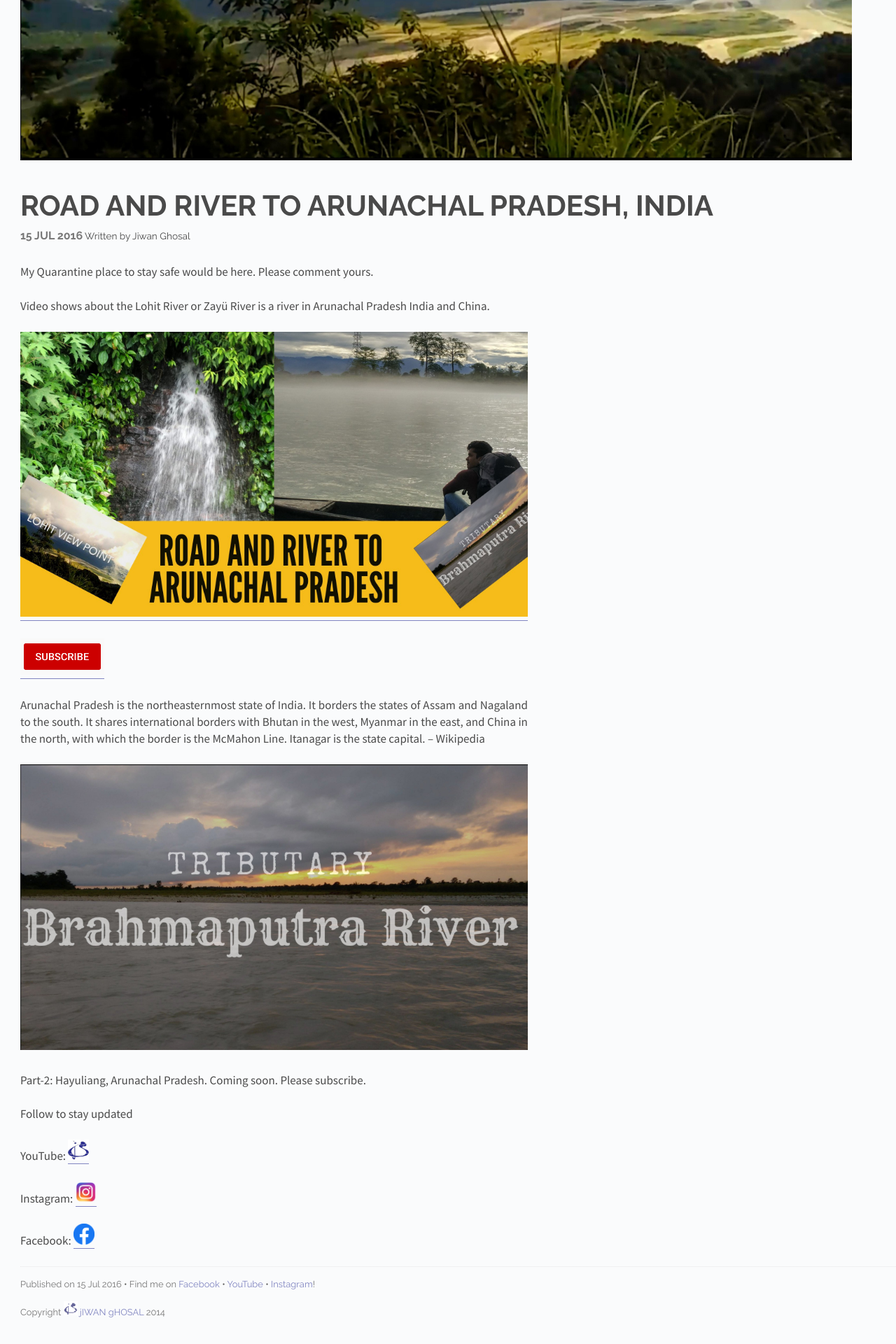
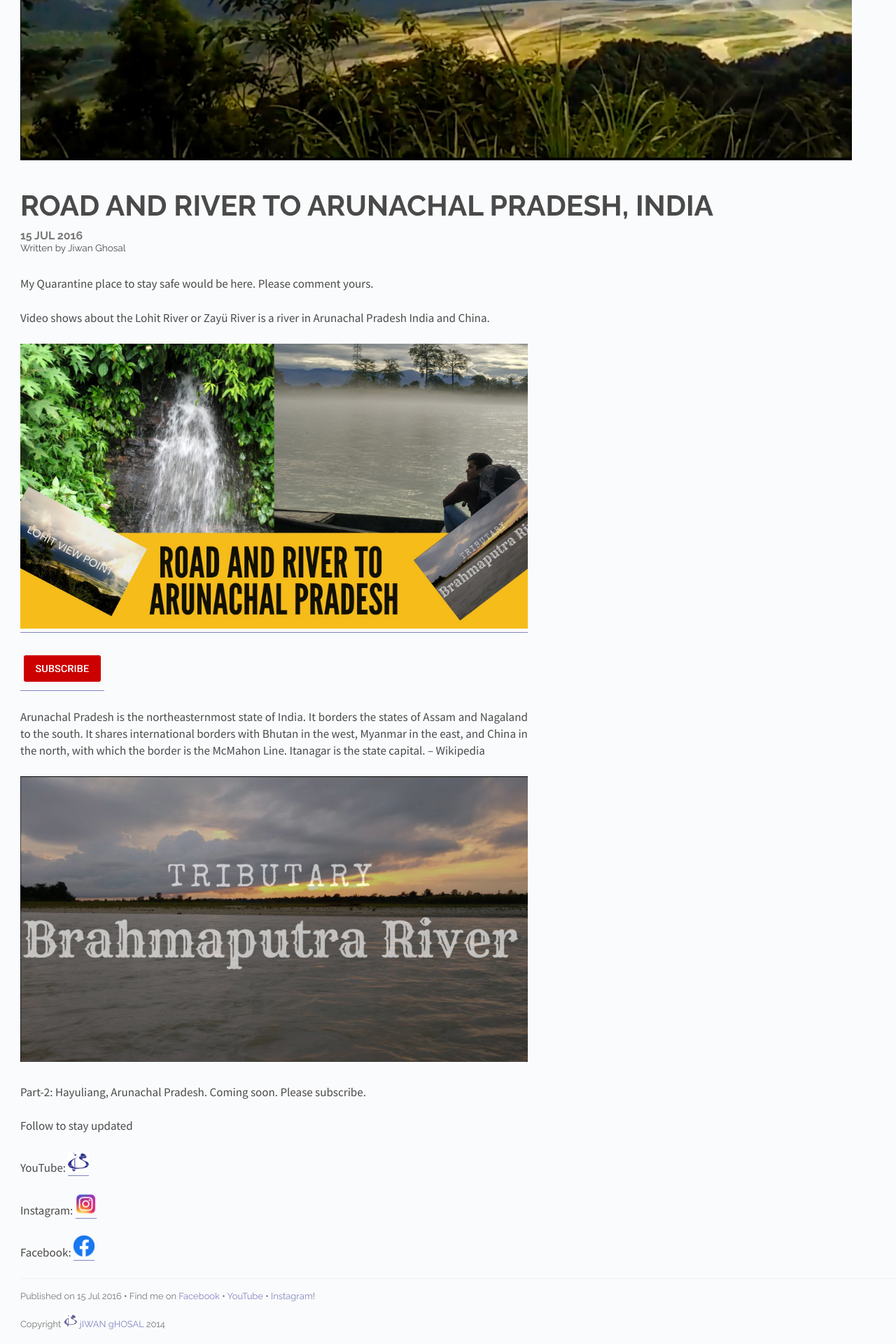
Before and after one commit to heartstchr/Blog, a Jekyll site: the page built from _posts/2016-07-15-Road-and-River-to-Arunachal-Pradesh-India.md, in a window 1280 px wide. Shown: the part 2908-4828 px from the top of the page at 70% size. Built offline with Jekyll 4.4.1, drawn with Linux system fonts in a browser that asks for light colours; Markdown is read by kramdown in place of the engine named in the settings.

Commit message:
post format change

```diff
--- a/_includes/post.html
+++ b/_includes/post.html
@@ -13,18 +13,18 @@
         <h1 id="title">{{ page.title }}</h1>
       {% endif %}
       <span id="date">{{ page.date | date_to_string }}</span>
-      {% assign author = site[page.author] %}
+      <div>
+        {% assign author = site[page.author] %}
       {% if author %}
         <span>
-          <a href="{{ author.web }}">
-            Written by <span class="post-date">{{ author.name }}</span>
-          </a>
+          Written by <a href="{{ author.web }}"></a><span class="post-date">{{ author.name }}</span></a>
         </span>
       {% else %}
         <span>
           Written by Jiwan Ghosal
         </span>
       {% endif %}
+      </div>
     </div>
   </div>
 
```
